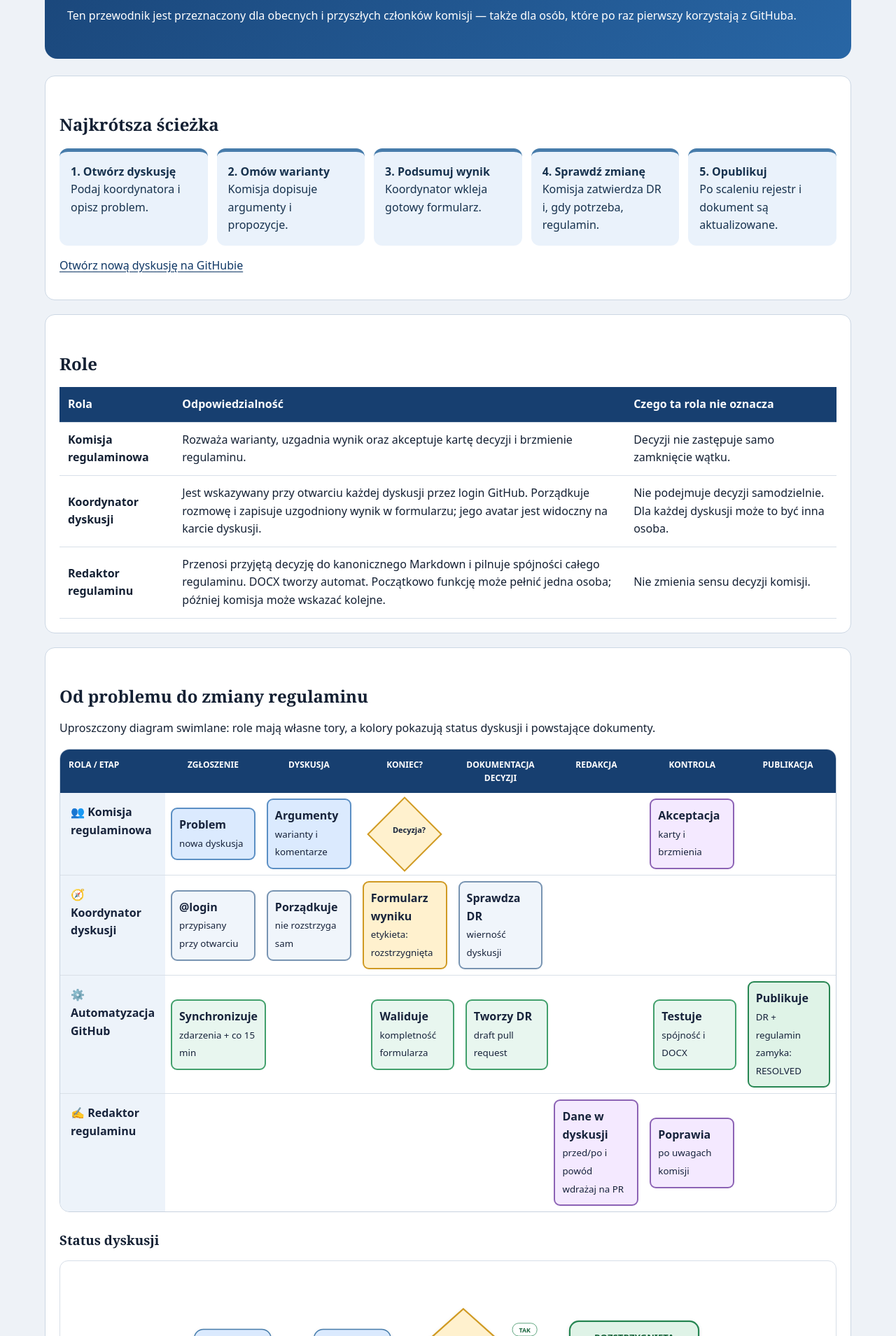
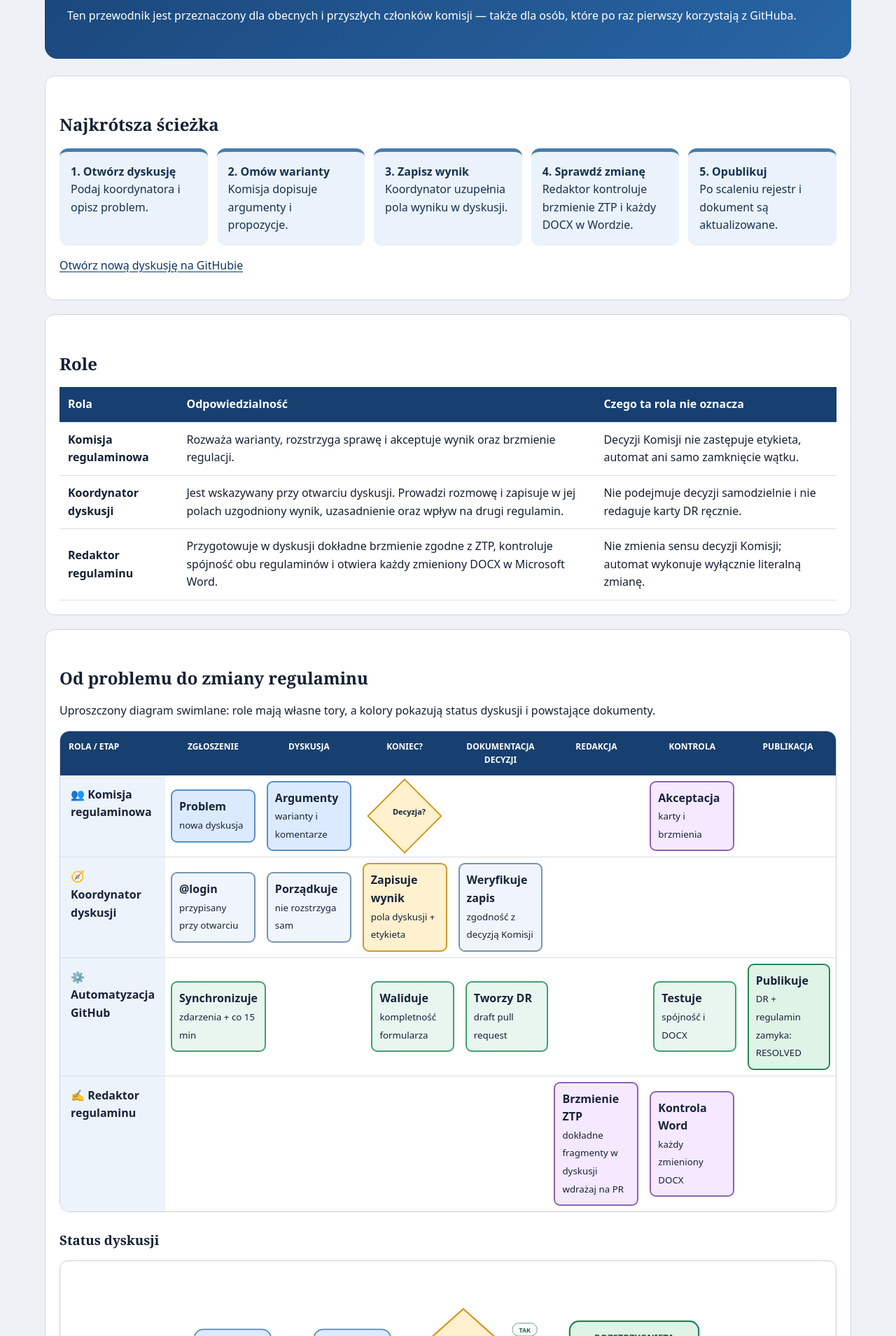
Before and after one commit to Fencer4Life/Regulamin_Kadry-SPWS, a Jekyll site: the page built from przewodnik.html, in a window 1280 px wide. Shown: the part 562-2471 px from the top of the page at 70% size. Built offline with Jekyll 4.4.1, drawn with Linux system fonts in a browser that asks for light colours; some of the changed text lies outside the part shown.

Commit message:
docs: align roles and redesign process diagrams

```diff
--- a/_includes/process-diagrams.html
+++ b/_includes/process-diagrams.html
@@ -1,7 +1,7 @@
 <h2>Od problemu do zmiany regulaminu</h2>
 <p class="subtitle">Uproszczony diagram swimlane: role mają własne tory, a kolory pokazują status dyskusji i powstające dokumenty.</p>
 
-<div style="overflow-x:auto;padding-bottom:10px">
+<div class="process-diagram" data-process-diagram="roles" role="img" aria-label="Podział odpowiedzialności Komisji, Koordynatora, Redaktora i automatyzacji" style="overflow-x:auto;padding-bottom:10px">
 <div style="min-width:1080px;border:1px solid #c8d2df;border-radius:14px;overflow:hidden;background:#fff;color:#17233b">
   <div style="display:grid;grid-template-columns:150px repeat(7,1fr);background:#173f70;color:#fff;font-size:12px;font-weight:800;text-align:center">
     <div style="padding:12px;text-align:left">ROLA / ETAP</div><div style="padding:12px">ZGŁOSZENIE</div><div style="padding:12px">DYSKUSJA</div><div style="padding:12px">KONIEC?</div><div style="padding:12px">DOKUMENTACJA<br>DECYZJI</div><div style="padding:12px">REDAKCJA</div><div style="padding:12px">KONTROLA</div><div style="padding:12px">PUBLIKACJA</div>
@@ -21,8 +21,8 @@
     <div style="height:100%;padding:15px;background:#edf3fa;font-weight:800">🧭 Koordynator dyskusji</div>
     <div style="padding:8px"><div style="background:#f0f5fb;border:2px solid #7894b2;border-radius:9px;padding:10px"><b>@login</b><br><small>przypisany przy otwarciu</small></div></div>
     <div style="padding:8px"><div style="background:#f0f5fb;border:2px solid #7894b2;border-radius:9px;padding:10px"><b>Porządkuje</b><br><small>nie rozstrzyga sam</small></div></div>
-    <div style="padding:8px"><div style="background:#fff1ce;border:2px solid #d09a23;border-radius:9px;padding:10px"><b>Formularz wyniku</b><br><small>etykieta: rozstrzygnięta</small></div></div>
-    <div style="padding:8px"><div style="background:#f0f5fb;border:2px solid #7894b2;border-radius:9px;padding:10px"><b>Sprawdza DR</b><br><small>wierność dyskusji</small></div></div>
+    <div style="padding:8px"><div style="background:#fff1ce;border:2px solid #d09a23;border-radius:9px;padding:10px"><b>Zapisuje wynik</b><br><small>pola dyskusji + etykieta</small></div></div>
+    <div style="padding:8px"><div style="background:#f0f5fb;border:2px solid #7894b2;border-radius:9px;padding:10px"><b>Weryfikuje zapis</b><br><small>zgodność z decyzją Komisji</small></div></div>
     <div></div><div></div><div></div>
   </div>
 
@@ -40,8 +40,8 @@
   <div style="display:grid;grid-template-columns:150px repeat(7,1fr);min-height:112px;align-items:center">
     <div style="height:100%;padding:15px;background:#edf3fa;font-weight:800">✍️ Redaktor regulaminu</div>
     <div></div><div></div><div></div><div></div>
-    <div style="padding:8px"><div style="background:#f4e9ff;border:2px solid #8c63b5;border-radius:9px;padding:10px"><b>Dane w dyskusji</b><br><small>przed/po i powód<br>wdrażaj na PR</small></div></div>
-    <div style="padding:8px"><div style="background:#f4e9ff;border:2px solid #8c63b5;border-radius:9px;padding:10px"><b>Poprawia</b><br><small>po uwagach komisji</small></div></div>
+    <div style="padding:8px"><div style="background:#f4e9ff;border:2px solid #8c63b5;border-radius:9px;padding:10px"><b>Brzmienie ZTP</b><br><small>dokładne fragmenty w dyskusji<br>wdrażaj na PR</small></div></div>
+    <div style="padding:8px"><div style="background:#f4e9ff;border:2px solid #8c63b5;border-radius:9px;padding:10px"><b>Kontrola Word</b><br><small>każdy zmieniony DOCX</small></div></div>
     <div></div>
   </div>
 </div>
@@ -49,7 +49,7 @@
 
 <div class="section">
   <h3>Status dyskusji</h3>
-  <div style="overflow-x:auto;background:#fff;border:1px solid #d7dee8;border-radius:12px;padding:12px;text-align:center">
+  <div class="process-diagram" data-process-diagram="statuses" style="overflow-x:auto;background:#fff;border:1px solid #d7dee8;border-radius:12px;padding:12px;text-align:center">
   <svg viewBox="0 0 1040 455" role="img" aria-label="Diagram statusów dyskusji" style="display:block;width:min(100%,760px);height:auto;margin:0 auto;font-family:system-ui,-apple-system,Segoe UI,sans-serif">
     <defs>
       <marker id="arrow-blue" markerWidth="7" markerHeight="7" refX="6" refY="3" orient="auto"><path d="M0,0 L0,6 L6,3 z" fill="#477cab"/></marker>
@@ -103,7 +103,7 @@
 <div class="section">
   <h3>Jak decyzja wybiera ścieżkę dokumentu</h3>
   <p><b>Różnica dotyczy momentu uruchomienia generatora.</b> Obie ścieżki pobierają komplet danych z dyskusji. Szybka korekta generuje DOCX od razu; pełna czeka na etykietę wdrażaj na PR.</p>
-  <div style="overflow-x:auto;background:#fff;border:1px solid #d7dee8;border-radius:12px;padding:12px;text-align:center">
+  <div class="process-diagram" data-process-diagram="paths" style="overflow-x:auto;background:#fff;border:1px solid #d7dee8;border-radius:12px;padding:12px;text-align:center">
   <svg viewBox="0 0 1200 720" role="img" aria-label="Diagram wyboru pełnej lub szybkiej ścieżki decyzji" style="display:block;width:min(100%,960px);height:auto;margin:0 auto;font-family:system-ui,-apple-system,Segoe UI,sans-serif">
     <defs>
       <marker id="decision-arrow-blue" markerWidth="7" markerHeight="7" refX="6" refY="3" orient="auto"><path d="M0,0 L0,6 L6,3 z" fill="#477cab"/></marker>
@@ -153,13 +153,15 @@
 
 <div class="section">
   <h3>Artefakty, które powstają</h3>
-  <div style="display:flex;align-items:center;gap:8px;flex-wrap:wrap">
+  <div class="process-diagram artifact-flow" data-process-diagram="artifacts" role="img" aria-label="Przepływ od dyskusji przez jedną kartę i jeden lub dwa dokumenty do kontroli Word i jednego wydania" style="display:flex;align-items:center;gap:8px;flex-wrap:wrap">
     <span style="padding:10px 14px;background:#dbeafe;border-radius:8px">💬 Dyskusja</span><b>→</b>
-    <span style="padding:10px 14px;background:#fff1ce;border-radius:8px">📋 Formularz rozstrzygnięcia</span><b>→</b>
-    <span style="padding:10px 14px;background:#e8f6ef;border-radius:8px">📄 Karta DR</span><b>→</b>
-    <span style="padding:10px 14px;background:#f4e9ff;border-radius:8px">📝 Zmieniony regulamin DOCX</span><b>→</b>
-    <span style="padding:10px 14px;background:#dff3e7;border-radius:8px">🌐 Publikacja</span>
+    <span style="padding:10px 14px;background:#fff1ce;border-radius:8px">⚖️ Decyzja Komisji</span><b>→</b>
+    <span style="padding:10px 14px;background:#e8f6ef;border-radius:8px">📄 Jedna karta DR</span><b>→</b>
+    <span style="padding:10px 14px;background:#f4e9ff;border-radius:8px">📝 1 albo 2 pary Markdown + DOCX</span><b>→</b>
+    <span style="padding:10px 14px;background:#dbeafe;border-radius:8px">🔍 Kontrola w Wordzie</span><b>→</b>
+    <span style="padding:10px 14px;background:#dff3e7;border-radius:8px">🌐 Jedno wydanie</span>
   </div>
+  <p><b>Transakcja:</b> jeżeli zamiana, budowa albo test któregokolwiek wskazanego dokumentu nie powiedzie się, automat nie zapisuje żadnego Markdown, DOCX ani znacznika wdrożenia.</p>
 </div>
 
 <div class="section">
--- a/assets/rejestr.css
+++ b/assets/rejestr.css
@@ -105,9 +105,12 @@ input, select { width: 100%; margin-top: .3rem; padding: .7rem .75rem; border: 1
 .decision-content { max-width: 52rem; margin-block: 2.5rem; }
 .decision-content h2 { padding-top: .6rem; border-top: 1px solid var(--line); }
 .record-links { padding-top: 1.2rem; border-top: 1px solid var(--line); }
+.process-diagram { max-width: 100%; border-color: var(--line) !important; }
+.artifact-flow { padding: 1rem; border: 1px solid var(--line); border-radius: .75rem; background: var(--surface); }
+@media (prefers-color-scheme: dark) { .process-diagram svg { filter: brightness(.88) contrast(1.08); } .process-diagram > div { border-color: var(--line) !important; } }
 .site-footer { padding-block: 1.5rem; border-top: 1px solid var(--line); color: var(--muted); background: var(--surface); font-size: .85rem; }
 .hidden { display: none !important; }
 @media (max-width: 74rem) { .discussion-page-layout { left: auto; grid-template-columns: 1fr; width: 100%; transform: none; } .discussion-archive-panel { padding: 0; border: 0; background: transparent; } .discussion-archive-toggle { display: block; } .discussion-archive-content { display: none; margin-top: .7rem; padding: 1rem; border: 1px solid var(--line); border-radius: .7rem; background: color-mix(in srgb, var(--surface) 58%, var(--background)); } .discussion-archive-panel.is-open .discussion-archive-content { display: block; } }
 @media (max-width: 58rem) { .filters { grid-template-columns: repeat(2, minmax(0, 1fr)); } .discussion-grid { grid-template-columns: repeat(2, minmax(0, 1fr)); } }
-@media (max-width: 38rem) { .header-inner { align-items: flex-start; flex-direction: column; } .filters { grid-template-columns: 1fr; } .discussion-sync { align-items: stretch; flex-direction: column; } .discussion-grid { grid-template-columns: 1fr; } }
+@media (max-width: 38rem) { .header-inner { align-items: flex-start; flex-direction: column; } .filters { grid-template-columns: 1fr; } .discussion-sync { align-items: stretch; flex-direction: column; } .discussion-grid { grid-template-columns: 1fr; } .artifact-flow { align-items: stretch !important; flex-direction: column; text-align: center; } .artifact-flow > b { transform: rotate(90deg); } }
 @media print { .site-header, .site-footer, .filters, .result-count { display: none; } body { background: #fff; color: #000; } .decision-card { break-inside: avoid; box-shadow: none; } }
--- a/przewodnik.html
+++ b/przewodnik.html
@@ -25,8 +25,8 @@ permalink: /przewodnik/
   <div class="guide-steps">
     <div class="guide-step"><b>1. Otwórz dyskusję</b><br>Podaj koordynatora i opisz problem.</div>
     <div class="guide-step"><b>2. Omów warianty</b><br>Komisja dopisuje argumenty i propozycje.</div>
-    <div class="guide-step"><b>3. Podsumuj wynik</b><br>Koordynator wkleja gotowy formularz.</div>
-    <div class="guide-step"><b>4. Sprawdź zmianę</b><br>Komisja zatwierdza DR i, gdy potrzeba, regulamin.</div>
+    <div class="guide-step"><b>3. Zapisz wynik</b><br>Koordynator uzupełnia pola wyniku w dyskusji.</div>
+    <div class="guide-step"><b>4. Sprawdź zmianę</b><br>Redaktor kontroluje brzmienie ZTP i każdy DOCX w Wordzie.</div>
     <div class="guide-step"><b>5. Opublikuj</b><br>Po scaleniu rejestr i dokument są aktualizowane.</div>
   </div>
   <p><a class="button" href="https://github.com/Fencer4Life/Regulamin_Kadry-SPWS/discussions/new?category=propozycje-zmian-regulaminu">Otwórz nową dyskusję na GitHubie</a></p>
@@ -37,9 +37,9 @@ permalink: /przewodnik/
   <table class="role-table">
     <thead><tr><th>Rola</th><th>Odpowiedzialność</th><th>Czego ta rola nie oznacza</th></tr></thead>
     <tbody>
-      <tr><td><b>Komisja regulaminowa</b></td><td>Rozważa warianty, uzgadnia wynik oraz akceptuje kartę decyzji i brzmienie regulaminu.</td><td>Decyzji nie zastępuje samo zamknięcie wątku.</td></tr>
-      <tr><td><b>Koordynator dyskusji</b></td><td>Jest wskazywany przy otwarciu każdej dyskusji przez login GitHub. Porządkuje rozmowę i zapisuje uzgodniony wynik w formularzu; jego avatar jest widoczny na karcie dyskusji.</td><td>Nie podejmuje decyzji samodzielnie. Dla każdej dyskusji może to być inna osoba.</td></tr>
-      <tr><td><b>Redaktor regulaminu</b></td><td>Przenosi przyjętą decyzję do kanonicznego Markdown i pilnuje spójności całego regulaminu. DOCX tworzy automat. Początkowo funkcję może pełnić jedna osoba; później komisja może wskazać kolejne.</td><td>Nie zmienia sensu decyzji komisji.</td></tr>
+      <tr><td><b>Komisja regulaminowa</b></td><td>Rozważa warianty, rozstrzyga sprawę i akceptuje wynik oraz brzmienie regulacji.</td><td>Decyzji Komisji nie zastępuje etykieta, automat ani samo zamknięcie wątku.</td></tr>
+      <tr><td><b>Koordynator dyskusji</b></td><td>Jest wskazywany przy otwarciu dyskusji. Prowadzi rozmowę i zapisuje w jej polach uzgodniony wynik, uzasadnienie oraz wpływ na drugi regulamin.</td><td>Nie podejmuje decyzji samodzielnie i nie redaguje karty DR ręcznie.</td></tr>
+      <tr><td><b>Redaktor regulaminu</b></td><td>Przygotowuje w dyskusji dokładne brzmienie zgodne z ZTP, kontroluje spójność obu regulaminów i otwiera każdy zmieniony DOCX w Microsoft Word.</td><td>Nie zmienia sensu decyzji Komisji; automat wykonuje wyłącznie literalną zmianę.</td></tr>
     </tbody>
   </table>
 </section>
@@ -52,7 +52,7 @@ permalink: /przewodnik/
   <h2>Jak otworzyć i prowadzić dyskusję</h2>
   <ol>
     <li>Zaloguj się lub utwórz bezpłatne konto na GitHubie.</li>
-    <li>Wybierz „Otwórz nową dyskusję”. Wymagane są tylko dwa pola: <b>Koordynator dyskusji</b> i <b>Problem</b>.</li>
+    <li>Wybierz formularz <b>zmiany jednego regulaminu</b> albo <b>wspólnej zmiany obu regulaminów</b> i wskaż Koordynatora.</li>
     <li>Opcjonalnie wybierz priorytet i obszar oraz dopisz rozwiązanie, alternatywy, materiały i element, od którego dyskusja zależy.</li>
     <li>Odpowiadaj komentarzami. Dla krótkiej, oczywistej sprawy dyskusja może od razu przejść do rozstrzygnięcia — nie obowiązuje minimalny czas ani liczba komentarzy.</li>
   </ol>
@@ -61,12 +61,12 @@ permalink: /przewodnik/
 <section class="guide-card">
   <h2>Jak zamknięta dyskusja staje się decyzją</h2>
   <ol>
-    <li>Po uzgodnieniu wyniku Koordynator dodaje etykietę <b>rozstrzygnięta</b>. Nie trzeba niczego przepisywać do komentarza.</li>
+    <li>Po decyzji Komisji Koordynator uzupełnia wynik i uzasadnienie w opisie dyskusji, a następnie dodaje etykietę <b>rozstrzygnięta</b>. Nie trzeba niczego przepisywać do komentarza. Karta DR również powstaje bez ręcznego przepisywania.</li>
     <li>Przed rozstrzygnięciem w opisie dyskusji wpisz <b>Uzasadnienie</b>, <b>Fragment Markdown do zastąpienia</b> i <b>Nowe brzmienie Markdown</b>. Zachowaj znaczniki i wcięcia źródła.</li>
     <li>Automat tworzy kompletną kartę i draft PR. Nie uzupełniasz karty i nie zaznaczasz Tak/Nie. Brakujące dane poprawiaj w dyskusji; jeśli PR jeszcze nie powstał, ponów etykietę rozstrzygnięta.</li>
     <li>Na <b>Pull Requeście</b> nadaj <b>wdrażaj</b>. Automat pobiera aktualne dane z dyskusji, wykonuje dokładną zmianę i generuje DOCX bez LLM. Poczekaj na <b>DOCX do sprawdzenia</b> i zielone CI. Nowa karta wymagająca zmiany dokumentu nie przejdzie kontroli scalenia bez wdrożenia. Ponowne nadanie etykiety nie stosuje wdrożonej zmiany drugi raz. Kolejną zmianę po wdrożeniu zgłoś w nowej dyskusji.</li>
     <li>Decyzja bez zmiany dokumentu: oba fragmenty pozostają puste; wymagane są Uzasadnienie i Proponowane rozwiązanie. Nie nadajesz wdrażaj.</li>
-    <li>Komisja przegląda kartę i dokument. Po akceptacji i scaleniu publikowane są DR oraz regulamin, a dyskusja jest technicznie zamykana jako <b>RESOLVED</b>. Dla użytkownika pozostaje <b>Rozstrzygnięta</b>.</li>
+    <li>Redaktor otwiera każdy zmieniony DOCX w Wordzie, a Komisja przegląda kartę i dokumenty. Po akceptacji i scaleniu jedno wydanie publikuje DR oraz wszystkie objęte decyzją DOCX, a dyskusja jest zamykana jako <b>RESOLVED</b>. Dla użytkownika pozostaje <b>Rozstrzygnięta</b>.</li>
   </ol>
 </section>
 
```
Also changed, not shown: ZASADY_REJESTRU.md (+3 -3 lines), tests/test_commission_guide.py (+16 -2 lines).
